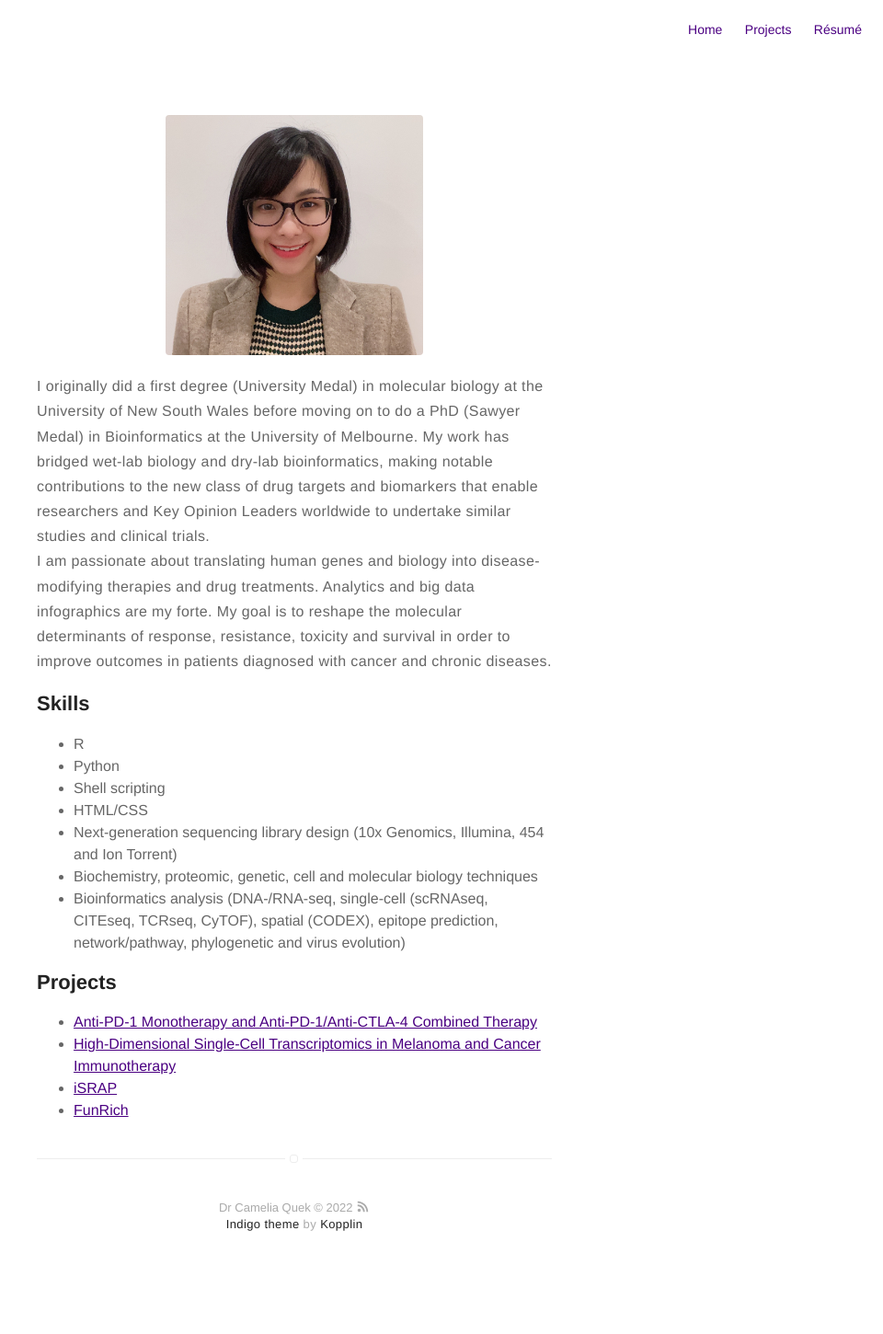
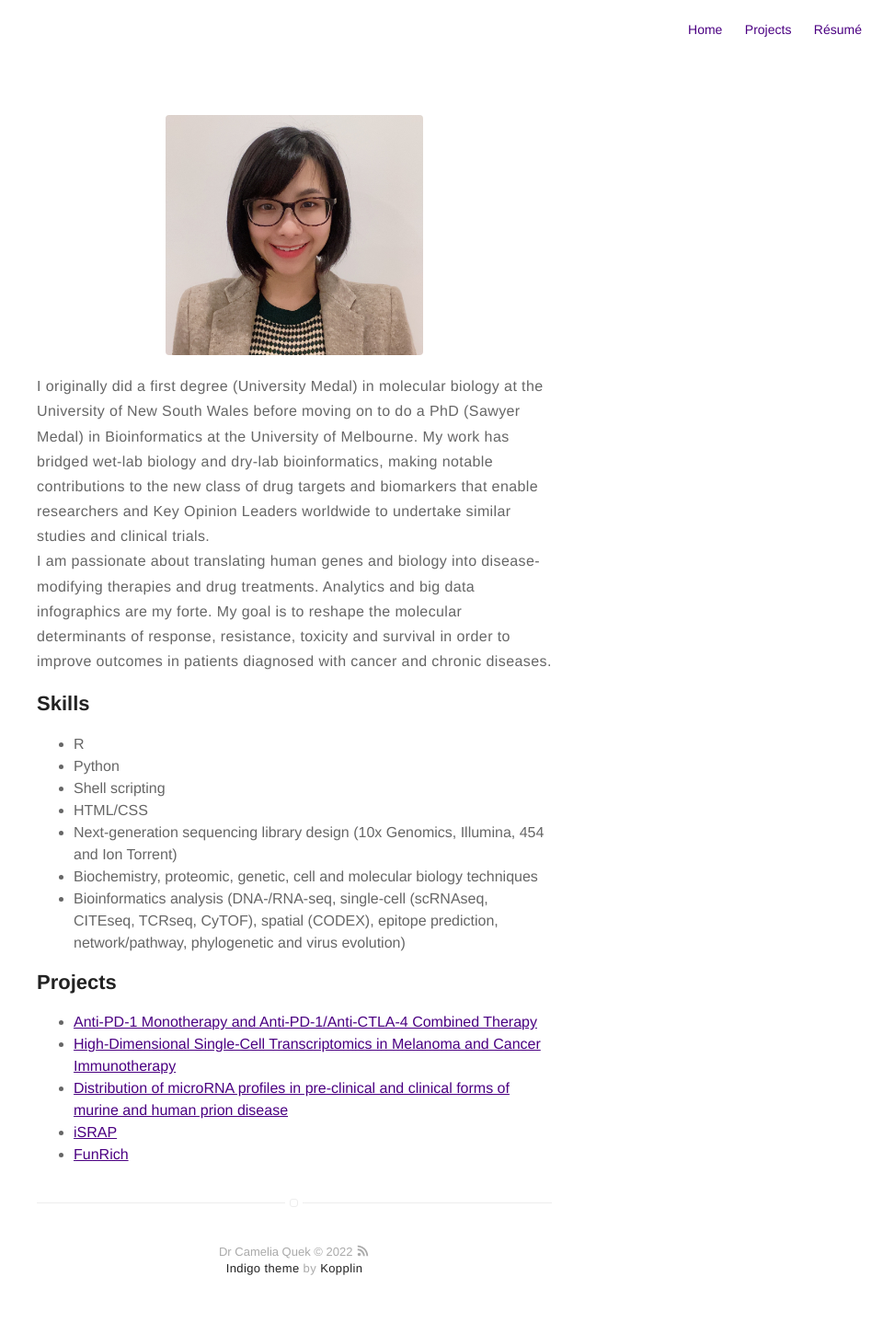
Before and after one commit to cameliaquek/cameliaquek.github.io, a Jekyll site: the page built from about.md, in a window 1280 px wide. Shown: the whole page at 92% size, without its empty margins (320-1280 px from the left). Built offline with Jekyll 4.4.1, drawn with Linux system fonts in a browser that asks for light colours; before the commit the page ends 1402 px from its top, so only the background shows below that.

Commit message:
Update about.md

```diff
--- a/about.md
+++ b/about.md
@@ -25,6 +25,7 @@ I am passionate about translating human genes and biology into disease-modifying
 <ul>
 		<li><a href="https://www.cell.com/cancer-cell/fulltext/S1535-6108(19)30037-6">Anti-PD-1 Monotherapy and Anti-PD-1/Anti-CTLA-4 Combined Therapy</a></li>
 	<li><a href="https://www.mdpi.com/2073-4425/12/10/1629">High-Dimensional Single-Cell Transcriptomics in Melanoma and Cancer Immunotherapy</a></li>
+		<li><a href="https://www.nature.com/articles/s42003-021-01868-x">Distribution of microRNA profiles in pre-clinical and clinical forms of murine and human prion disease</a></li>
 	<li><a href="http://israp.sourceforge.net/">iSRAP</a></li>
 	<li><a href="http://www.funrich.org/">FunRich</a></li>
 </ul>
```
